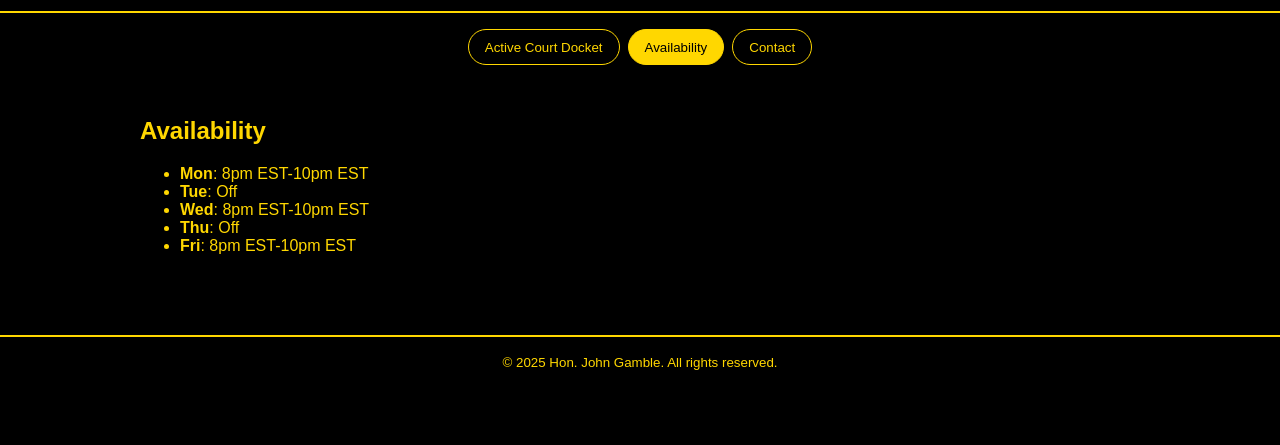
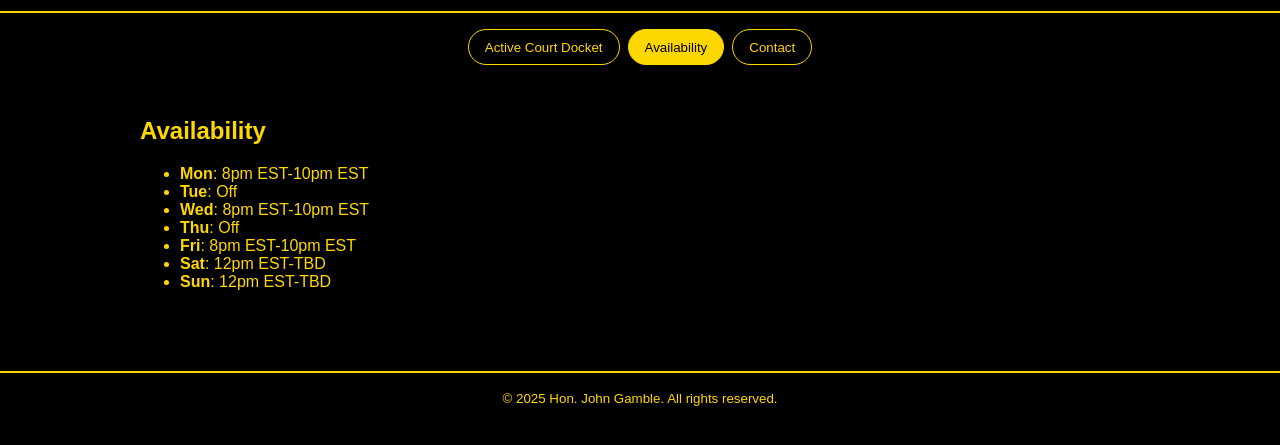
Before and after one commit to TedtheFed80/TedtheFed80.github.io, a plain HTML site: page index.html in a window 1280 px wide. Both pictures are taken after a click on the button "Availability". Shown: the part 129-574 px from the top of the page. Drawn offline with Linux system fonts and the light colour scheme.

Commit message:
Update index.html

```diff
--- a/index.html
+++ b/index.html
@@ -101,6 +101,8 @@
       <li><strong>Wed</strong>: 8pm EST-10pm EST</li>
       <li><strong>Thu</strong>: Off</li>
       <li><strong>Fri</strong>: 8pm EST-10pm EST</li>
+      <li><strong>Sat</strong>: 12pm EST-TBD</li>
+      <li><strong>Sun</strong>: 12pm EST-TBD</li>
     </ul>
   </div>
 
```
